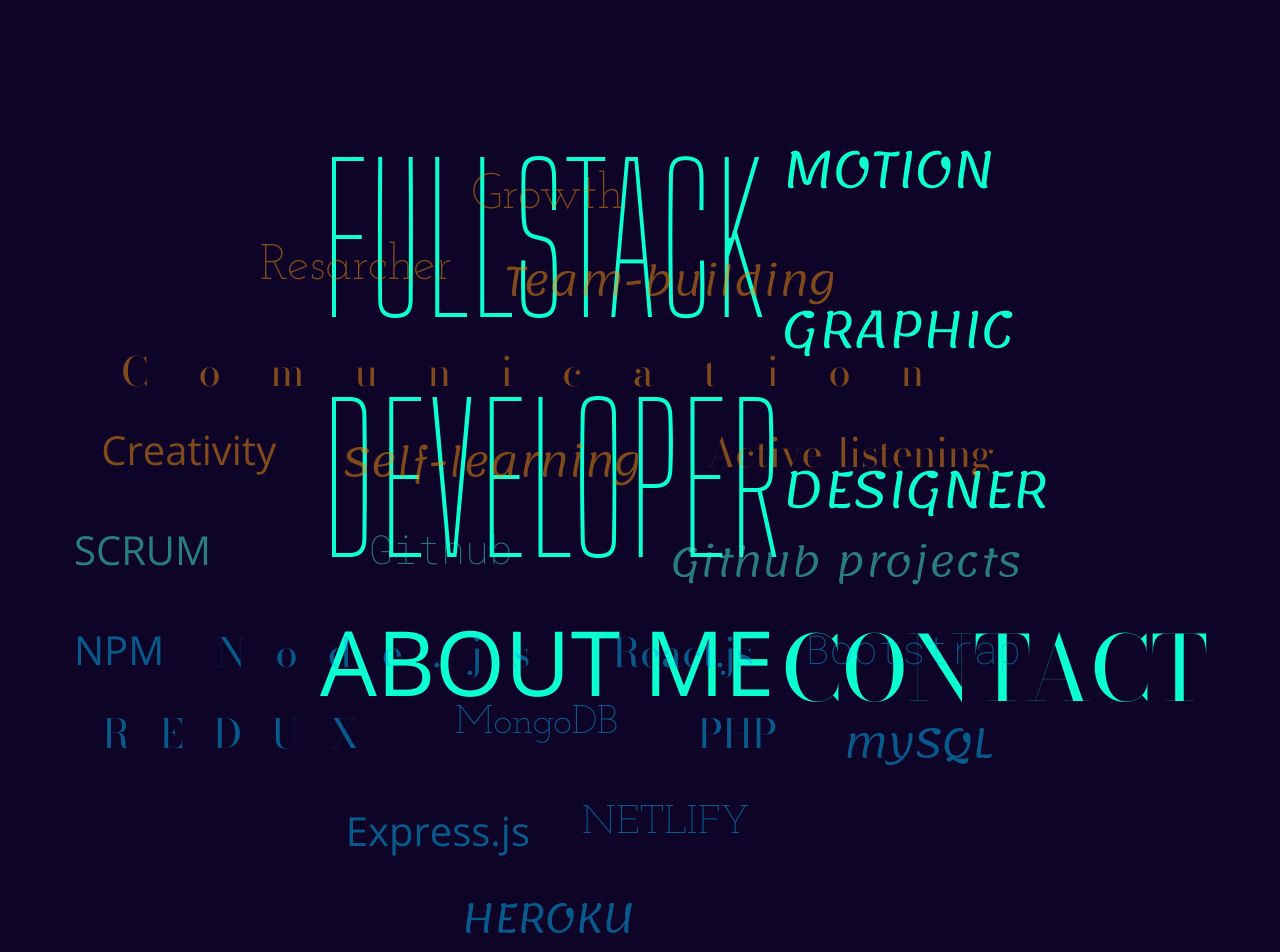
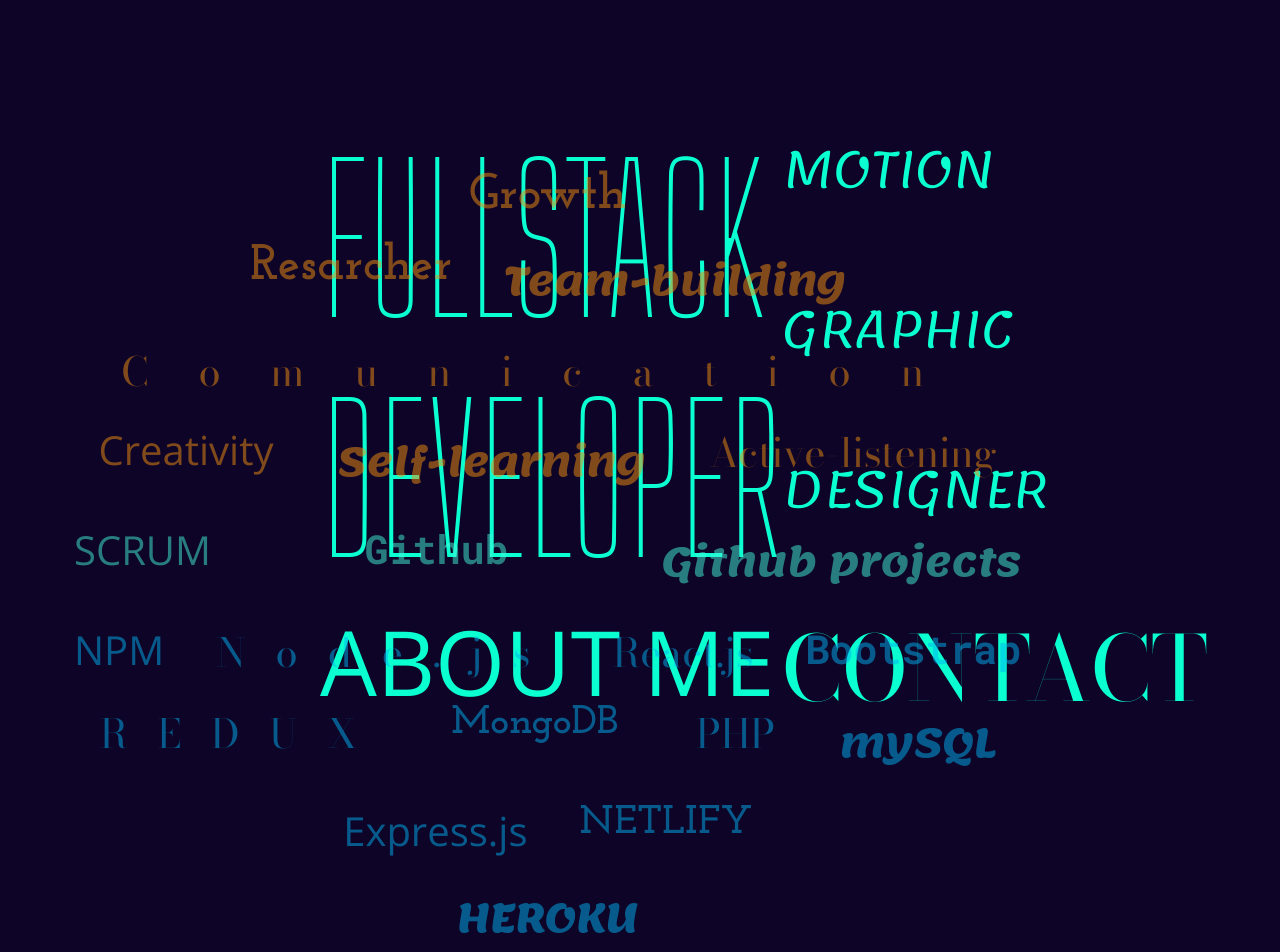
Before and after one commit to jonCroatanUto/portafolio, a React (Create React App) app: page /aboutME in a window 1280 px wide. Shown: the top 952 px of the page. Built offline with nearby package versions, Linux system fonts and the light colour scheme.

Commit message:
optimize the hovers in about me, can do with out javascript

```diff
--- a/public/index.html
+++ b/public/index.html
@@ -17,10 +17,6 @@
     <link rel="manifest" href="%PUBLIC_URL%/manifest.json" />
     <link rel="preconnect" href="https://fonts.googleapis.com" />
     <link rel="preconnect" href="https://fonts.gstatic.com" crossorigin />
-    <!-- <link
-      href="https://fonts.googleapis.com/css2?family=Big+Shoulders+Display:wght@100..900&family=Josefin+Slab:wght@100..700&family=Lemonada:wght@300..700&family=Noto+Serif+Display:wght@100..900&family=Spartan:wght@100..900&family=Roboto+Mono:wght@100..700&family=Bodoni+Moda:wght@400..900display=swap"
-      rel="stylesheet"
-    /> -->
     <link
       href="https://fonts.googleapis.com/css2?family=Big+Shoulders+Display:wght@100..900&family=Josefin+Slab:wght@100..700&family=Lemonada:wght@300..700&family=Noto+Serif+Display:wght@100..900&family=Spartan:wght@100..900&family=Roboto+Mono:wght@100..700&family=Bodoni+Moda:wght@400..900&family=Open+Sans:wdth,wght@75..100,300..800&display=swap"
       rel="stylesheet"
--- a/src/components/HomeMenu/homeMenu.css
+++ b/src/components/HomeMenu/homeMenu.css
@@ -5,7 +5,6 @@
   grid-template-columns: 0.6fr 1fr;
   left: 25%;
   top: 15%;
-  /* color: #000000; */
   color: #0affd1;
 }
 .navBarMenu {
@@ -15,19 +14,12 @@
   grid-template-columns: 1fr;
   right: 0%;
   top: 0%;
-  /* color: #000000; */
   color: #0affd1;
 }
 .FullStackDeveloper {
   display: grid;
   grid-template-rows: 1fr 1fr;
 }
-/* .FullStackDeveloperNavBar{
-      display: grid;
-      grid-template-rows: 1fr 1fr;
-
-
-  } */
 
 .FullStackDeveloper h1 {
   font-family: "Big Shoulders Display";
@@ -35,13 +27,7 @@
   margin: 0px;
   grid-auto-columns: min-content;
   font-weight: var(--full-stack-font-H1-axis-weight);
-  transition: 0.3s ease-out;
-  cursor: pointer;
 }
-
-/* @keyframes fullstackHover{
-      0% {}
-    } */
 
 .motionGraphics h1 {
   font-family: "Lemonada";
--- a/src/index.css
+++ b/src/index.css
@@ -5,7 +5,6 @@
     sans-serif;
   -webkit-font-smoothing: antialiased;
   -moz-osx-font-smoothing: grayscale;
-  /* background-color: #ffffff; */
   background-color: #0d0427;
 }
 
@@ -14,8 +13,11 @@
     monospace;
 }
 h1 {
-  transition: 0.3s ease-out;
+  transition: 0.2s ease-out;
   cursor: pointer;
+}
+.fontVariatonHover:hover {
+  font-variation-settings: "wght" 900;
 }
 :root {
   --global-font-family: Verdana, sans-serif;
@@ -78,27 +80,4 @@
   --Express-font-size-value: 40px;
   --NETLIFY-font-size-value: 40px;
   --HEROKU-font-size-value: 40px;
-
-  /* about me font weight */
-  --Growth-font-weight-value: 300;
-  --Resarcher-font-weight-value: 300;
-  --Team-building-font-weight-value: 100;
-  --Comunication-font-weight-value: 100;
-  --Creativity-font-weight-value: 100;
-  --Self-learning-font-weight-value: 100;
-  --Active-listening-font-weight-value: 100;
-  --SCRUM-font-weight-value: 100;
-  --Github-font-weight-value: 100;
-  --Github-projects-font-weight-value: 100;
-  --NPM-font-weight-value: 100;
-  --Node-font-weight-value: 100;
-  --React-font-weight-value: 100;
-  --Bootstrap-font-weight-value: 100;
-  --REDUX-font-weight-value: 100;
-  --MongoDB-font-weight-value: 300;
-  --PHP-font-weight-value: 100;
-  --mySQL-font-weight-value: 100;
-  --Express-font-weight-value: 100;
-  --NETLIFY-font-weight-value: 300;
-  --HEROKU-font-weight-value: 100;
 }
--- a/src/pages/AboutME/AboutME.tsx
+++ b/src/pages/AboutME/AboutME.tsx
@@ -3,160 +3,47 @@
 
 function AboutME() {
   const globalCSSvariables = document.body.style;
-  function hover(globalVariable: string, value: string) {
-    globalCSSvariables.setProperty(globalVariable, value);
-  }
+
   return (
     <div className="keyWordsBox">
       <div className="keyWords1">
-        <h1
-          onMouseOver={() => hover("--Growth-font-weight-value", "900")}
-          onMouseOut={() => hover("--Growth-font-weight-value", "300")}
-        >
-          Growth
-        </h1>
+        <h1 className="growth fontVariatonHover">Growth</h1>
       </div>
       <div className="keyWords2">
-        <h1
-          onMouseOver={() => hover("--Resarcher-font-weight-value", "900")}
-          onMouseOut={() => hover("--Resarcher-font-weight-value", "300")}
-        >
-          Resarcher
-        </h1>
-        <h1
-          onMouseOver={() => hover("--Team-building-font-weight-value", "900")}
-          onMouseOut={() => hover("--Team-building-font-weight-value", "100")}
-        >
-          Team-building
-        </h1>
+        <h1 className="resarcher fontVariatonHover">Resarcher</h1>
+        <h1 className="teamBuilding fontVariatonHover">Team-building</h1>
       </div>
       <div className="keyWords3">
-        <h1
-          onMouseOver={() => hover("--Comunication-font-weight-value", "900")}
-          onMouseOut={() => hover("--Comunication-font-weight-value", "100")}
-        >
-          Comunication
-        </h1>
+        <h1 className="comunication fontVariatonHover">Comunication</h1>
       </div>
       <div className="keyWords4">
-        <h1
-          onMouseOver={() => hover("--Creativity-font-weight-value", "900")}
-          onMouseOut={() => hover("--Creativity-font-weight-value", "100")}
-        >
-          Creativity
-        </h1>
-        <h1
-          onMouseOver={() => hover("--Self-learning-font-weight-value", "900")}
-          onMouseOut={() => hover("--Self-learning-font-weight-value", "100")}
-        >
-          Self-learning
-        </h1>
-        <h1
-          onMouseOver={() =>
-            hover("--Active-listening-font-weight-value", "900")
-          }
-          onMouseOut={() =>
-            hover("--Active-listening-font-weight-value", "100")
-          }
-        >
-          Active-listening
-        </h1>
+        <h1 className="creativity fontVariatonHover">Creativity</h1>
+        <h1 className="selfLearning fontVariatonHover">Self-learning</h1>
+        <h1 className="activeListening fontVariatonHover">Active-listening</h1>
       </div>
       <div className="keyWords5">
-        <h1
-          onMouseOver={() => hover("--SCRUM-font-weight-value", "900")}
-          onMouseOut={() => hover("--SCRUM-font-weight-value", "100")}
-        >
-          SCRUM
-        </h1>
-        <h1
-          onMouseOver={() => hover(" --Github-font-weight-value", "900")}
-          onMouseOut={() => hover(" --Github-font-weight-value", "100")}
-        >
-          Github
-        </h1>
-        <h1
-          onMouseOver={() =>
-            hover("--Github-projects-font-weight-value", "900")
-          }
-          onMouseOut={() => hover("--Github-projects-font-weight-value", "100")}
-        >
-          Github projects
-        </h1>
+        <h1 className="SCRUM fontVariatonHover">SCRUM</h1>
+        <h1 className="github fontVariatonHover">Github</h1>
+        <h1 className="githubProjects fontVariatonHover">Github projects</h1>
       </div>
       <div className="keyWords6">
-        <h1
-          onMouseOver={() => hover("--NPM-font-weight-value", "900")}
-          onMouseOut={() => hover("--NPM-font-weight-value", "100")}
-        >
-          NPM
-        </h1>
-        <h1
-          onMouseOver={() => hover("--Node-font-weight-value", "900")}
-          onMouseOut={() => hover("--Node-font-weight-value", "100")}
-        >
-          Node.js
-        </h1>
-        <h1
-          onMouseOver={() => hover("--React-font-weight-value", "900")}
-          onMouseOut={() => hover("--React-font-weight-value", "100")}
-        >
-          React.js
-        </h1>
-        <h1
-          onMouseOver={() => hover("--Bootstrap-font-weight-value", "900")}
-          onMouseOut={() => hover("--Bootstrap-font-weight-value", "100")}
-        >
-          Bootstrap
-        </h1>
+        <h1 className="NPM fontVariatonHover">NPM</h1>
+        <h1 className="nodeJs fontVariatonHover">Node.js</h1>
+        <h1 className="reactJs fontVariatonHover">React.js</h1>
+        <h1 className="bootstrap fontVariatonHover">Bootstrap</h1>
       </div>
       <div className="keyWords7">
-        <h1
-          onMouseOver={() => hover("--REDUX-font-weight-value", "900")}
-          onMouseOut={() => hover("--REDUX-font-weight-value", "100")}
-        >
-          REDUX
-        </h1>
-        <h1
-          onMouseOver={() => hover("-MongoDB-font-weight-value", "900")}
-          onMouseOut={() => hover("--MongoDB-font-weight-value", "100")}
-        >
-          MongoDB
-        </h1>
-        <h1
-          onMouseOver={() => hover("--PHP-font-weight-value", "900")}
-          onMouseOut={() => hover("--PHP-font-weight-value", "100")}
-        >
-          PHP
-        </h1>
-        <h1
-          onMouseOver={() => hover("--mySQL-font-weight-value", "900")}
-          onMouseOut={() => hover("--mySQL-font-weight-value", "100")}
-        >
-          mySQL
-        </h1>
+        <h1 className="redux fontVariatonHover">REDUX</h1>
+        <h1 className="mongoDB fontVariatonHover">MongoDB</h1>
+        <h1 className="PHP fontVariatonHover">PHP</h1>
+        <h1 className="mySQL fontVariatonHover">mySQL</h1>
       </div>
       <div className="keyWords8">
-        <h1
-          onMouseOver={() => hover("--Express-font-weight-value", "900")}
-          onMouseOut={() => hover("--Express-font-weight-value", "100")}
-        >
-          Express.js
-        </h1>
-        <h1
-          onMouseOver={() => hover("--NETLIFY-font-weight-value", "900")}
-          onMouseOut={() => hover("--NETLIFY-font-weight-value", "100")}
-        >
-          NETLIFY
-        </h1>
+        <h1 className="expressJs fontVariatonHover">Express.js</h1>
+        <h1 className="netlify fontVariatonHover">NETLIFY</h1>
       </div>
       <div className="keyWords9">
-        <h1
-          onMouseOver={() => hover(" --HEROKU-font-weight-value", "900")}
-          onMouseOut={() => hover(" --HEROKU-font-weight-value", "100")}
-        >
-          HEROKU
-        </h1>
+        <h1 className="heroku fontVariatonHover">HEROKU</h1>
       </div>
     </div>
   );
--- a/src/pages/AboutME/aboutme.css
+++ b/src/pages/AboutME/aboutme.css
@@ -7,6 +7,9 @@
   left: 5%;
   top: 20%;
 }
+/* .keyWords1 h1:hover {
+  font-variation-settings: "wght" 700;
+} */
 /* each row it is a float group */
 .keyWords1 {
   display: grid;
@@ -55,202 +58,208 @@
 
 /* asign difirent types */
 
-.keyWords1 h1:nth-child(1) {
+.growth {
   justify-self: center;
   font-family: "Josefin Slab", serif;
   margin: 10px;
-  font-weight: var(--Growth-font-weight-value);
+  font-variation-settings: "wght" 100;
   font-size: var(--Growth-font-size-value);
   color: #f38f10;
   opacity: var(--Growth-opacity-value);
 }
-.keyWords2 h1:nth-child(1) {
+
+.resarcher {
   justify-self: end;
   font-family: "Josefin Slab", serif;
   margin: 10px;
-  font-weight: var(--Resarcher-font-weight-value);
+
+  font-variation-settings: "wght" 100;
   font-size: var(--Resarcher-font-size-value);
   color: #f38f10;
   opacity: var(--Resarcher-opacity-value);
 }
-.keyWords2 h1:nth-child(2) {
+
+.teamBuilding {
   justify-self: start;
   font-family: "Lemonada";
   margin: 10px;
-  font-weight: var(--Team-building-font-weight-value);
+
+  font-variation-settings: "wght" 100;
   font-size: var(--Team-building-font-size-value);
   color: #f38f10;
   opacity: var(--Team-building-opacity-value);
 }
-.keyWords3 h1 {
+.comunication {
   justify-self: center;
   font-family: "Bodoni Moda", serif;
   margin: 10px;
   letter-spacing: 50px;
-  font-weight: var(--Comunication-font-weight-value);
+
+  font-variation-settings: "wght" 100;
   font-size: var(--Comunication-font-size-value);
   color: #f38f10;
   opacity: var(--Comunication-opacity-value);
 }
-.keyWords4 h1:nth-child(1) {
+.creativity {
   justify-self: end;
   font-family: "Open Sans", sans-serif;
   font-size: var(--Creativity-font-size-value);
   color: #f38f10;
 
   margin: 10px;
-  font-weight: var(--Creativity-font-weight-value);
+
+  font-variation-settings: "wght" 100;
   opacity: var(--Creativity-opacity-value);
 }
-.keyWords4 h1:nth-child(2) {
+.selfLearning {
   justify-self: center;
   font-family: "Lemonada";
 
   margin: 10px;
-  font-weight: var(--Self-learning-font-weight-value);
+
+  font-variation-settings: "wght" 100;
   font-size: var(--Self-learning-font-size-value);
   color: #f38f10;
   opacity: var(--Self-learning-opacity-value);
 }
-.keyWords4 h1:nth-child(3) {
+.activeListening {
   justify-self: start;
   font-family: "Bodoni Moda", serif;
   margin: 10px;
-  font-weight: var(--Active-listening-font-weight-value);
+  font-variation-settings: "wght" 100;
   font-size: var(--Active-listening-font-size-value);
   color: #f38f10;
   opacity: var(--Active-listening-opacity-value);
 }
-.keyWords5 h1:nth-child(1) {
+.SCRUM {
   color: #42f5d8;
   justify-self: start;
   font-family: "Open Sans", sans-serif;
   font-size: var(--SCRUM-font-size-value);
-
   margin: 10px;
-  font-weight: var(--SCRUM-font-weight-value);
+  font-variation-settings: "wght" 100;
   opacity: var(--SCRUM-opacity-value);
 }
-.keyWords5 h1:nth-child(2) {
+.github {
   color: #42f5d8;
   justify-self: center;
   font-family: "Roboto Mono", monospace;
   font-size: 70px;
   margin: 10px;
-  font-weight: var(--Github-font-weight-value);
+  font-variation-settings: "wght" 100;
   font-size: var(--Github-font-size-value);
   opacity: var(--Github-opacity-value);
 }
-.keyWords5 h1:nth-child(3) {
+.githubProjects {
   color: #42f5d8;
   justify-self: end;
   font-family: "Lemonada";
   margin: 10px;
-  font-weight: var(--Github-projects-font-weight-value);
+  font-variation-settings: "wght" 100;
   font-size: var(--Github-projects-font-size-value);
   opacity: var(--Github-projcts-opacity-value);
 }
 
-.keyWords6 h1:nth-child(1) {
+.NPM {
   color: #00b2f1;
   justify-self: end;
   font-family: "Open Sans", sans-serif;
-  font-weight: var(--NPM-font-weight-value);
+  font-variation-settings: "wght" 100;
   font-size: var(--NPM-font-size-value);
 
   margin: 10px;
   opacity: var(--NPM-opacity-value);
 }
-.keyWords6 h1:nth-child(2) {
+.nodeJs {
   color: #00b2f1;
   justify-self: center;
   font-family: "Bodoni Moda", serif;
   margin: 10px;
   letter-spacing: 30px;
-  font-weight: var(--Node-font-weight-value);
+  font-variation-settings: "wght" 100;
   font-size: var(--Node-font-size-value);
   opacity: var(--Node-opacity-value);
 }
-.keyWords6 h1:nth-child(3) {
+.reactJs {
   color: #00b2f1;
   justify-self: center;
   font-family: "Bodoni Moda", serif;
   margin: 10px;
-  font-weight: var(--React-font-weight-value);
+  font-variation-settings: "wght" 100;
   font-size: var(--React-font-size-value);
   opacity: var(--React-opacity-value);
 }
-.keyWords6 h1:nth-child(4) {
+.bootstrap {
   color: #00b2f1;
   justify-self: start;
   font-family: "Roboto Mono", monospace;
   margin: 10px;
-  font-weight: var(--Bootstrap-font-weight-value);
+  font-variation-settings: "wght" 100;
   font-size: var(--Bootstrap-font-size-value);
   opacity: var(--Bootstrap-opacity-value);
 }
-.keyWords7 h1:nth-child(1) {
+.redux {
   color: #00b2f1;
   justify-self: end;
   font-family: "Bodoni Moda", serif;
   margin: 10px;
   letter-spacing: 30px;
-  font-weight: var(--REDUX-font-weight-value);
+  font-variation-settings: "wght" 100;
   font-size: var(--REDUX-font-size-value);
   opacity: var(--REDUX-opacity-value);
 }
-.keyWords7 h1:nth-child(2) {
+.mongoDB {
   color: #00b2f1;
   justify-self: center;
   font-family: "Josefin Slab", serif;
   margin: 10px;
-  font-weight: var(--MongoDB-font-weight-value);
+  font-variation-settings: "wght" 100;
   font-size: var(--MongoDB-font-size-value);
   opacity: var(--MongoDB-opacity-value);
 }
-.keyWords7 h1:nth-child(3) {
+.PHP {
   color: #00b2f1;
   justify-self: center;
   font-family: "Bodoni Moda", serif;
   margin: 10px;
-  font-weight: var(--PHP-font-weight-value);
+  font-variation-settings: "wght" 100;
   font-size: var(--PHP-font-size-value);
   opacity: var(--PHP-opacity-value);
 }
-.keyWords7 h1:nth-child(4) {
+.mySQL {
   color: #00b2f1;
   justify-self: start;
   font-family: "Lemonada";
   margin: 10px;
-  font-weight: var(--mySQL-font-weight-value);
+  font-variation-settings: "wght" 100;
   font-size: var(--mySQL-font-size-value);
   opacity: var(--mySQL-opacity-value);
 }
 
-.keyWords8 h1:nth-child(1) {
+.expressJs {
   color: #00b2f1;
   justify-self: end;
   font-family: "Open Sans", sans-serif;
   font-size: var(--Express-font-size-value);
   margin: 10px;
-  font-weight: var(--Express-font-weight-value);
+  font-variation-settings: "wght" 100;
   opacity: var(--Express-opacity-value);
 }
-.keyWords8 h1:nth-child(2) {
+.netlify {
   color: #00b2f1;
   justify-self: start;
   font-family: "Josefin Slab", serif;
   margin: 10px;
-  font-weight: var(--NETLIFY-font-weight-value);
+  font-variation-settings: "wght" 100;
   font-size: var(--NETLIFY-font-size-value);
   opacity: var(--NETLIFY-opacity-value);
 }
-.keyWords9 h1 {
+.heroku {
   color: #00b2f1;
   justify-self: center;
   font-family: "Lemonada";
   margin: 10px;
-  font-weight: var(--HEROKU-font-weight-value);
+  font-variation-settings: "wght" 100;
   font-size: var(--HEROKU-font-size-value);
   opacity: var(--HEROKU-opacity-value);
 }
```
Also changed, not shown: src/components/HomeMenu/HomeMenu.tsx (+4 -4 lines).
